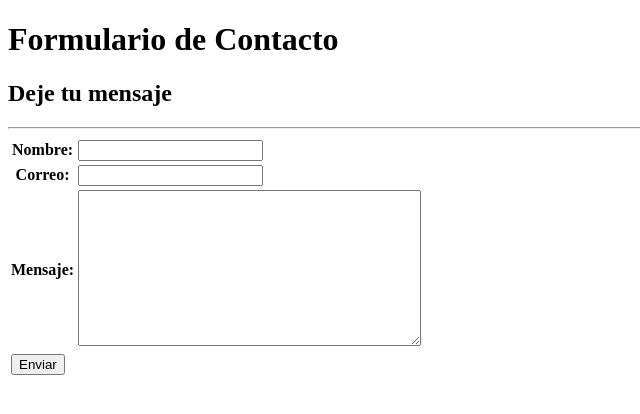
After one commit to FrappuccinoIc/web003, a Django app: page /contact/ in a window 1280 px wide. The commit adds this page. Shown: the top 414 px of the page, without its empty margins (0-640 px from the left). Run offline with Django 5.2, Linux system fonts and the light colour scheme; data comes from the database, SQL or seed files in the repository.

Commit message:
Contenido para manejar formulario en app 'contacto'

```diff
--- a/contact/forms.py
+++ b/contact/forms.py
@@ -0,0 +1,6 @@
+from django import forms
+
+class ContactForm(forms.Form):
+        name = forms.CharField(label = "Nombre", required = True)
+        email = forms.EmailField(label = "Correo", required = True)
+        content = forms.CharField(label = "Mensaje", required = True, widget = forms.Textarea()) # Textarea nos deja hacer nuestro campo char en multiples lineas
--- a/contact/templates/contact/base.html
+++ b/contact/templates/contact/base.html
@@ -3,9 +3,10 @@
 <head>
     <meta charset="UTF-8">
     <meta name="viewport" content="width=device-width, initial-scale=1.0">
-    <title>Document</title>
+    <title>{{ PAGINA_NOMBRE }}</title>
 </head>
 <body>
-
+    <h1>Formulario de Contacto</h1>
+    {% block content %}{% endblock %}
 </body>
 </html>
--- /dev/null
+++ b/contact/templates/contact/contacto.html
@@ -0,0 +1,19 @@
+{% extends 'contact/base.html' %}
+{% block content %}
+
+<h2>Deje tu mensaje</h2>
+<hr>
+
+<table>
+    <form action="" method="post">
+        {% csrf_token %}
+        {{ form.as_table }}
+        <tr>
+            <td colspan="2">
+                <input type="button" value="Enviar">
+            </td>
+        </tr>
+    </form>
+</table>
+
+{% endblock %}
--- /dev/null
+++ b/contact/urls.py
@@ -0,0 +1,6 @@
+from django.urls import path
+from contact import views
+
+urlpatterns = [
+    path('', views.contact, name = "contact"),
+]
--- a/contact/views.py
+++ b/contact/views.py
@@ -1,3 +1,6 @@
 from django.shortcuts import render
+from .forms import ContactForm
 
-# Create your views here.
+def contact(req):
+    contact_form = ContactForm
+    return render(req, 'contact/contacto.html', {"form": contact_form})
--- a/web003/urls.py
+++ b/web003/urls.py
@@ -1,5 +1,5 @@
 from django.contrib import admin
-from django.urls import path
+from django.urls import path, include
 from django.conf import settings
 from venta import views as views_venta
 from core import views as views_core
@@ -9,6 +9,7 @@ urlpatterns = [
     path('blog/', views_venta.blog, name = "blog"),
     path('category/<int:category_id>', views_venta.category, name = "category"),
     path('admin/', admin.site.urls),
+    path('contact/', include("contact.urls")),
 ]
 
 if settings.DEBUG:
```
Also changed, not shown: 1 other file.
